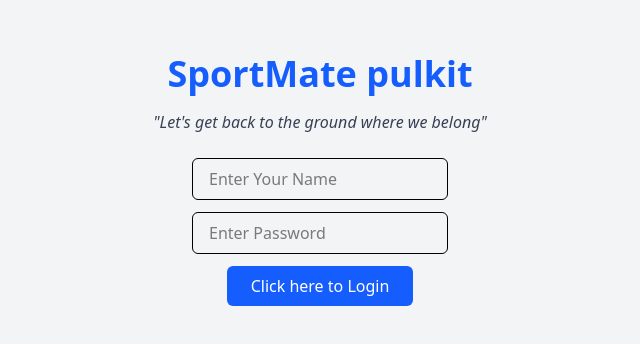
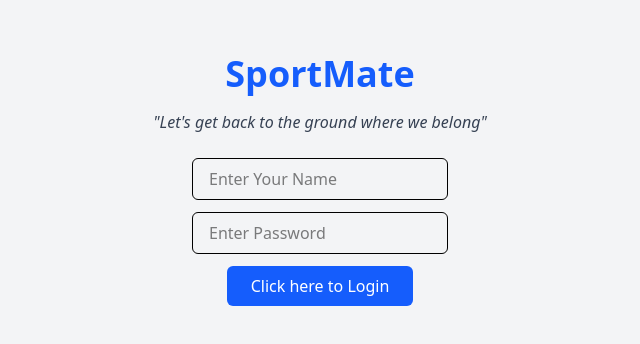
Before and after one commit to pulkitahuja02/sportmatev3, a React (Vite) app: page / in a window 1280 px wide. Shown: the part 220-564 px from the top of the page, without its empty margins (320-960 px from the left). Built offline with nearby package versions, Linux system fonts and the light colour scheme.

Commit message:
Fourth commit

```diff
--- a/src/pages/LoginPage.jsx
+++ b/src/pages/LoginPage.jsx
@@ -16,7 +16,7 @@ const LoginPage = () => {
 
   return (
     <div className="flex flex-col items-center justify-center min-h-screen bg-gray-100">
-      <h1 className="text-4xl font-bold text-blue-600 mb-4">SportMate pulkit</h1>
+      <h1 className="text-4xl font-bold text-blue-600 mb-4">SportMate</h1>
       <p className="text-gray-700 italic mb-6">
         "Let's get back to the ground where we belong"
       </p>
```
